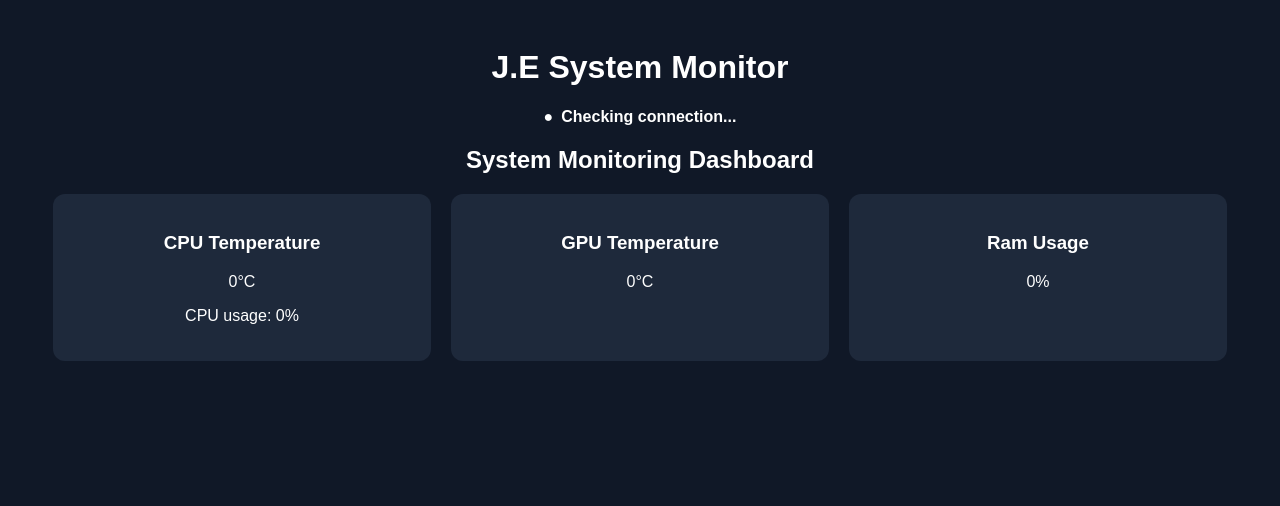
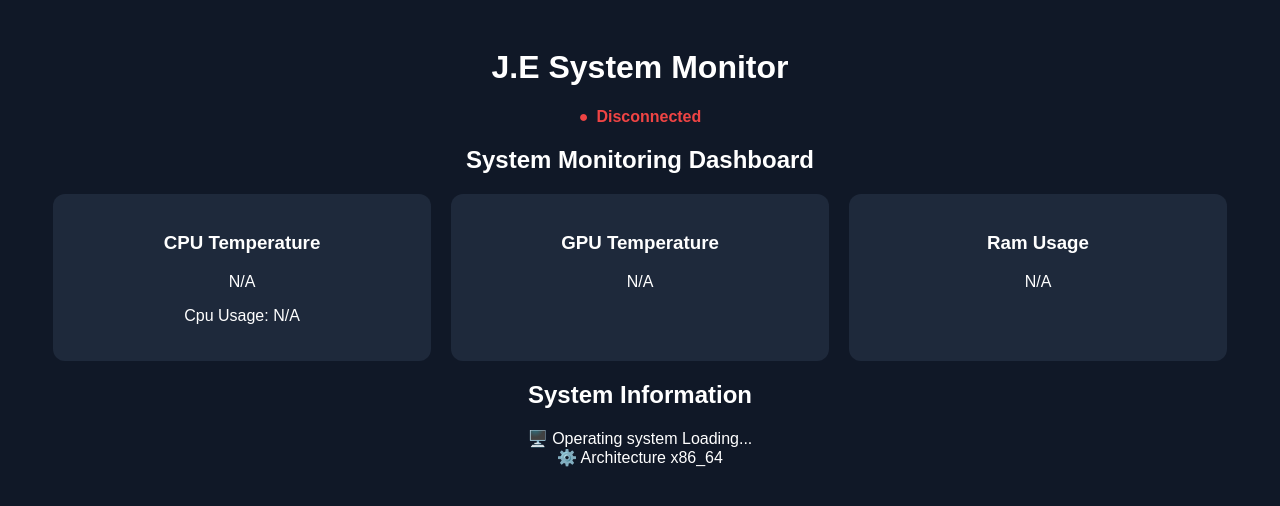
Before and after one commit to siimerissaar-ai/JE-System-Monitor, a Flask app: page / in a window 1280 px wide. Shown: the top 506 px of the page. Run offline with Flask 3, Linux system fonts and the light colour scheme.

Commit message:
Add hardware temperatures and system information

```diff
--- a/app.py
+++ b/app.py
@@ -1,5 +1,7 @@
 from flask import Flask, render_template
 import psutil
+import platform
+from monitor import get_mac_temperatures
 
 app = Flask(__name__)
 
@@ -11,11 +13,26 @@ def home():
 def system_info():
     cpu = psutil.cpu_percent(interval=1)
     ram = psutil.virtual_memory().percent
+    os_name = platform.system()
 
-    return{
+    if os_name == "Darwin":
+        os_name = "macOS"
+    elif os_name == "Windows":
+        os_name = "Windows"
+    data = {
         "cpu": cpu,
-        "ram": ram
+        "ram": ram,
+        "cpu_temp": None,
+        "gpu_temp": None,
+        "architecture": platform.machine(),
+        "os": os_name
     }
+
+    if platform.system() == "Darwin":
+        temperatures = get_mac_temperatures()
+        data["cpu_temp"] = temperatures["cpu_temp"]
+        data["gpu_temp"] = temperatures["gpu_temp"]
+    return data
 
 if __name__ == "__main__":
     app.run(host="127.0.0.1", port=8000)
--- a/static/script.js
+++ b/static/script.js
@@ -3,9 +3,8 @@ function updateCpuTemperature(temperature) {
     document.getElementById("cpu-temp").textContent = `${temperature}°C`;
 }
 
-let cpuTemperature = 68;
+let gpuMissingCount = 0;
 
-updateCpuTemperature(cpuTemperature);
 function updateSystemData() {
     fetch("/api/system")
         .then(response => {
@@ -13,13 +12,33 @@ function updateSystemData() {
                 throw new Error(`HTTP error: ${response.status}`);
             }
             return response.json();
-        }
+        })
         .then(data => {
+            document.getElementById("system-architecture").textContent = data.architecture;
+            document.getElementById("system-os").textContent = data.os;
+
             document.getElementById("ram-usage").textContent = `${data.ram}%`;
             document.getElementById("cpu-usage").textContent = `CPU usage: ${data.cpu}%`;
             document.getElementById("connection-status").textContent = "Connected";
             document.getElementById("connection-status").classList.remove("disconnected");
             document.getElementById("connection-status").classList.add("connected");
+
+            if (data.cpu_temp !== null){
+                updateCpuTemperature(data.cpu_temp.toFixed(1));
+            } else {
+                document.getElementById("cpu-temp").textContent = "N/A";
+            }
+
+            if (data.gpu_temp !== null) {
+                gpuMissingCount = 0;
+                document.getElementById("gpu-temp").textContent = `${data.gpu_temp.toFixed(1)}°C`;
+            } else {
+                gpuMissingCount++;
+
+                if (gpuMissingCount >= 3) {
+                    document.getElementById("gpu-temp").textContent = "N/A";
+                }
+            }
         })
         .catch(error => {
             console.error("Connecting to the server failed:", error);
@@ -30,6 +49,8 @@ function updateSystemData() {
 
             document.getElementById("cpu-usage").textContent = "Cpu Usage: N/A";
             document.getElementById("ram-usage").textContent = "N/A";
+            document.getElementById("cpu-temp").textContent = "N/A";
+            document.getElementById("gpu-temp").textContent = "N/A";
         });
 }
 
--- a/templates/index.html
+++ b/templates/index.html
@@ -3,7 +3,7 @@
 <head>
     <script src="{{ url_for('static', filename='script.js') }}" defer></script>
     <meta charset="UTF-8">
-    <title>PC Doctor</title>
+    <title>J.E System Monitor</title>
     <link rel="stylesheet" href="{{ url_for('static', filename='style.css') }}">
 </head>
 <body>
@@ -18,10 +18,23 @@
     </div>
     <div class="sensor-card">
         <h3>GPU Temperature</h3>
-        <p>0°C</p>
+        <p id="gpu-temp">0°C</p>
     </div>
     <div class="sensor-card">
         <h3>Ram Usage</h3>
         <p id="ram-usage">0%</p>
     </div>
 </div>
+</div class="systen-info">
+    <h2>System Information</h2>
+
+    <div class="info-row">
+        <span class="info-label">🖥️ Operating system</span>
+        <span id="sytem-os">Loading...</span>
+    </div>
+
+    <div class="info-row">
+        <span class="info-label">⚙️ Architecture</span>
+        <span id="system-architecture">Loading...</span>
+    </div>
+</div>
```
Also changed, not shown: monitor.py (+25 -4 lines), test_macmon.py (added, +17 -0 lines).
